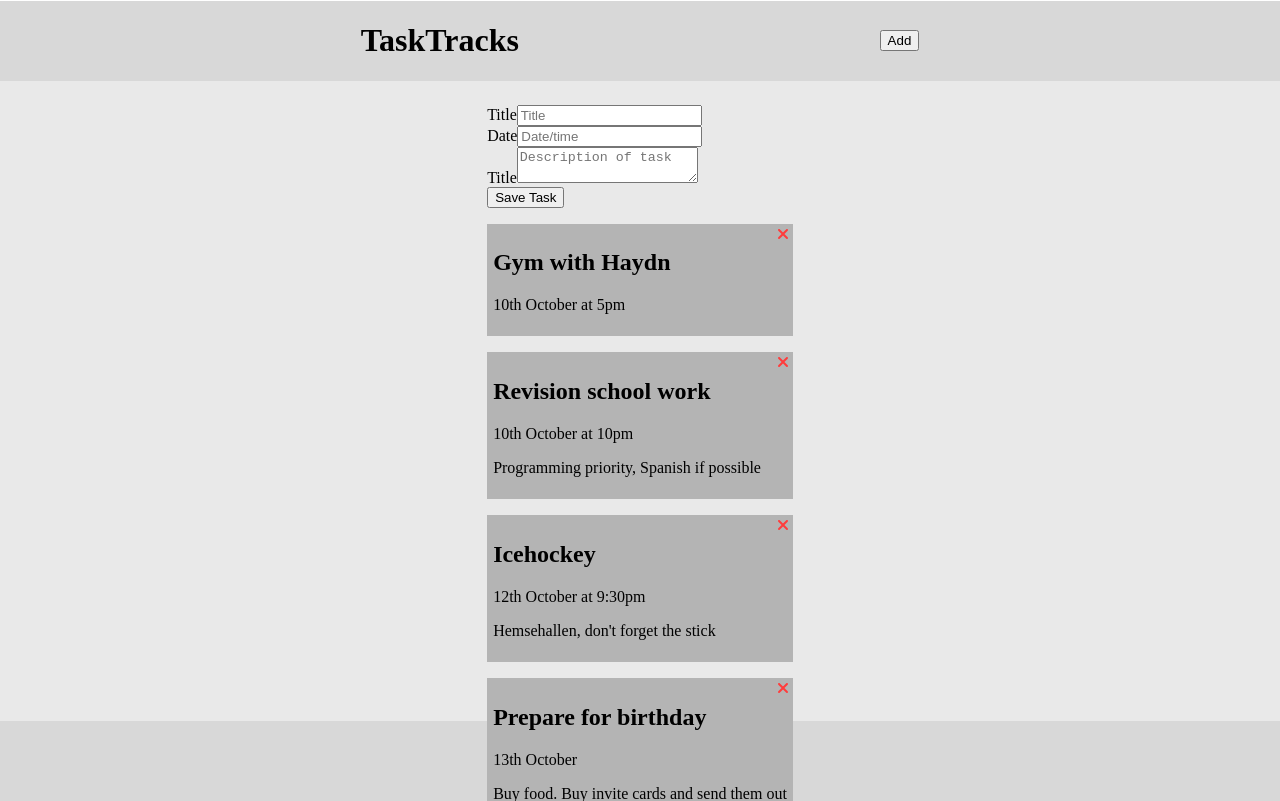
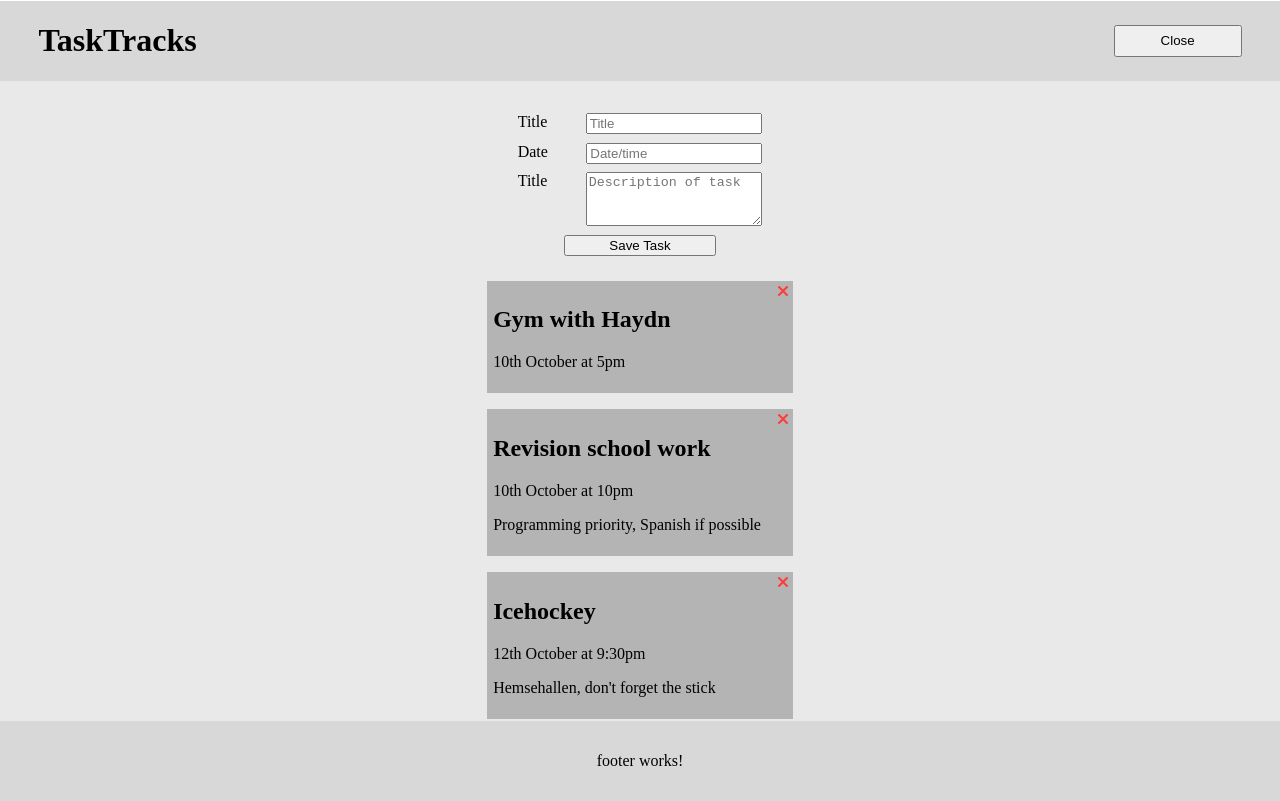
Before and after one commit to Godnoken/angular-task-tracker, an Angular app: page / in a window 1280 px wide. Both pictures are taken after a click on the button "Add". Built offline with nearby package versions, Linux system fonts and the light colour scheme; data requests are answered from the project's data file.

Commit message:
Add method to open/close add task container

```diff
--- a/src/app/app.component.css
+++ b/src/app/app.component.css
@@ -1,4 +1,4 @@
-.app-container {
+:host {
     position: absolute;
     top: 0.5px;
     bottom: 0.5px;
@@ -9,22 +9,3 @@
     grid-template-rows: 10vh 80vh 10vh;
     background-color: rgb(233, 233, 233);
 }
-
-.header-container {
-    display: flex;
-    justify-content: space-evenly;
-    align-items: center;
-    background-color: rgb(216, 216, 216);
-}
-
-.tasks-container {
-    display: flex;
-    justify-content: center;
-}
-
-.footer-container {
-    display: flex;
-    justify-content: space-evenly;
-    align-items: center;
-    background-color: rgb(216, 216, 216);
-}
--- a/src/app/app.component.html
+++ b/src/app/app.component.html
@@ -1,5 +1,3 @@
-<div class="app-container">
-  <app-header class="header-container"></app-header>
-  <app-tasks class="tasks-container"></app-tasks>
-  <app-footer class="footer-container"></app-footer>
-</div>
+<app-header class="header-container"></app-header>
+<app-tasks class="tasks-container"></app-tasks>
+<app-footer class="footer-container"></app-footer>
--- a/src/app/components/add-task/add-task.component.css
+++ b/src/app/components/add-task/add-task.component.css
@@ -0,0 +1,32 @@
+:host {
+    display: none;
+}
+
+form {
+    height: 20vh;
+    display: flex;
+    flex-direction: column;
+    align-items: center;
+    justify-content: space-evenly;
+}
+
+div {
+    width: 80%;
+    display: flex;
+    column-gap: 3vw;
+}
+
+input {
+    width: 100%;
+}
+
+textarea {
+    width: 100%;
+    max-height: 50vh;
+    min-height: 6vh;
+    resize: vertical;
+}
+
+.submit-button {
+    width: 50%;
+}
--- a/src/app/components/add-task/add-task.component.html
+++ b/src/app/components/add-task/add-task.component.html
@@ -11,5 +11,5 @@
         <label for="description">Title</label>
         <textarea [(ngModel)]="description" name="description" id="description" placeholder="Description of task"></textarea>
     </div>
-    <input type="submit" value="Save Task">
+    <input type="submit" value="Save Task" class="submit-button">
 </form>
--- a/src/app/components/footer/footer.component.css
+++ b/src/app/components/footer/footer.component.css
@@ -0,0 +1,6 @@
+:host {
+    display: flex;
+    justify-content: space-evenly;
+    align-items: center;
+    background-color: rgb(216, 216, 216);
+}
--- a/src/app/components/header/header.component.css
+++ b/src/app/components/header/header.component.css
@@ -0,0 +1,12 @@
+:host {
+    display: flex;
+    justify-content: space-between;
+    align-items: center;
+    padding: 0 3vw;
+    background-color: rgb(216, 216, 216);
+}
+
+.add-task-button {
+    width: 10vw;
+    height: 4vh;
+}
--- a/src/app/components/header/header.component.html
+++ b/src/app/components/header/header.component.html
@@ -1,2 +1,2 @@
 <h1>{{ title }}</h1>
-<button type="button">Add</button>
+<button type="button" class="add-task-button" (click)="handleAddTaskVisibility()">Add</button>
--- a/src/app/components/header/header.component.ts
+++ b/src/app/components/header/header.component.ts
@@ -1,4 +1,4 @@
-import { Component, OnInit } from '@angular/core';
+import { Component, OnInit, Renderer2 } from '@angular/core';
 
 @Component({
   selector: 'app-header',
@@ -8,9 +8,26 @@ import { Component, OnInit } from '@angular/core';
 export class HeaderComponent implements OnInit {
   title = "TaskTracks";
 
-  constructor() { }
+  constructor(
+    private renderer: Renderer2
+  ) { }
 
   ngOnInit(): void {
   }
 
+  handleAddTaskVisibility(): void {
+    const addTaskButton = this.renderer.selectRootElement(".add-task-button", true);
+    const addTaskContainer = this.renderer.selectRootElement(".add-task-container", true);
+
+    if (addTaskContainer?.classList.contains("active")) {
+      this.renderer.removeClass(addTaskContainer, "active");
+      this.renderer.setStyle(addTaskContainer, "display", "none");
+      this.renderer.setProperty(addTaskButton, "textContent", "Add");
+    }
+    else {
+      this.renderer.addClass(addTaskContainer, "active");
+      this.renderer.setStyle(addTaskContainer, "display", "block");
+      this.renderer.setProperty(addTaskButton, "textContent", "Close");
+    }
+  }
 }
--- a/src/app/components/tasks/tasks.component.css
+++ b/src/app/components/tasks/tasks.component.css
@@ -1,3 +1,9 @@
+:host {
+    display: flex;
+    justify-content: center;
+    overflow-y: auto;
+}
+
 .tasks {
     display: flex;
     flex-direction: column;
--- a/src/app/components/tasks/tasks.component.html
+++ b/src/app/components/tasks/tasks.component.html
@@ -1,4 +1,4 @@
 <div class="tasks">
-    <app-add-task (onAddTask)="addTask($event)"></app-add-task>
-    <app-task-item *ngFor="let task of tasks" [task]="task" (onDelete)="deleteTask(task)"></app-task-item>
+    <app-add-task class="add-task-container" (onAddTask)="addTask($event)"></app-add-task>
+    <app-task-item class="task-item-container" *ngFor="let task of tasks" [task]="task" (onDelete)="deleteTask(task)"></app-task-item>
 </div>
--- a/src/styles.css
+++ b/src/styles.css
@@ -7,3 +7,7 @@ html {
 body {
     margin: 0;
 }
+
+::-webkit-scrollbar {
+    width: 0;
+}
```
